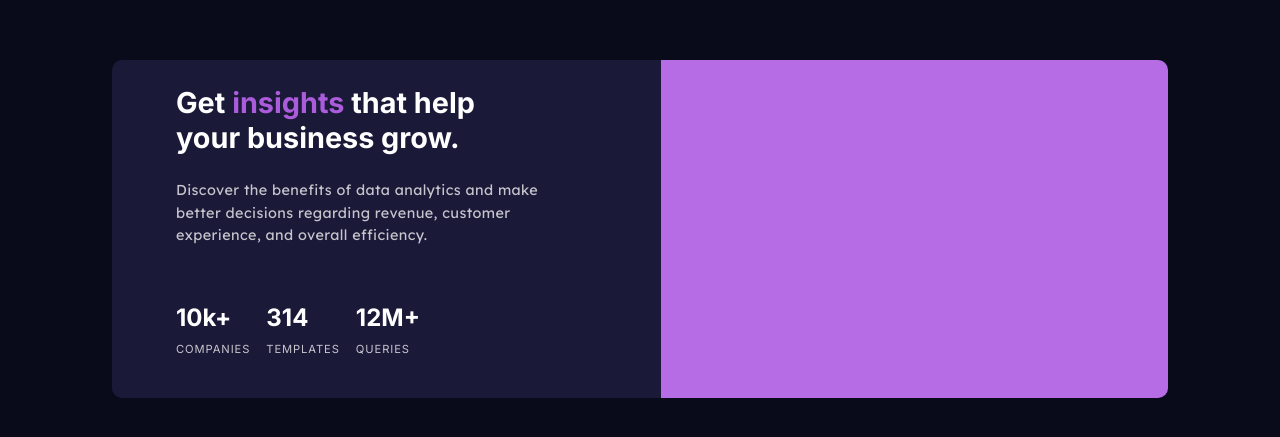
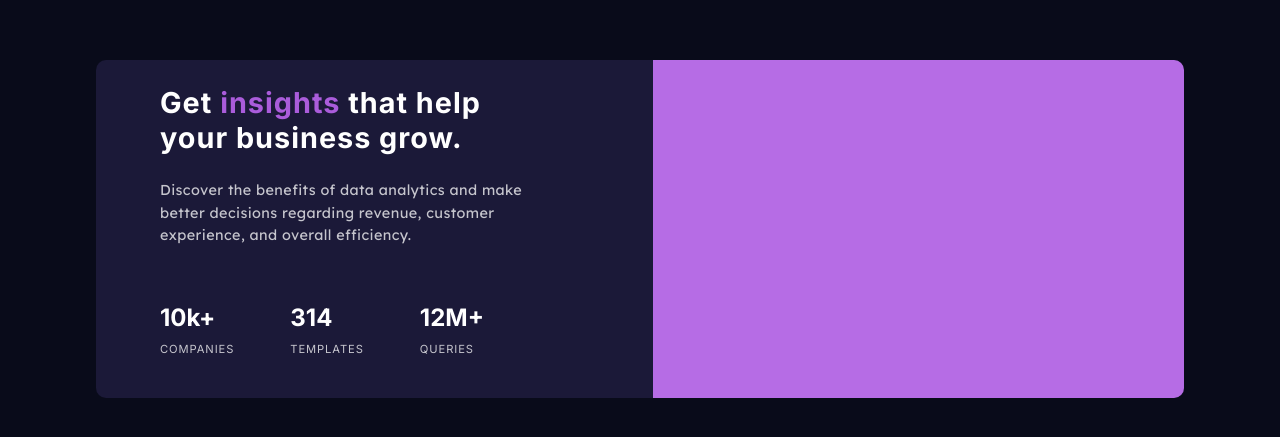
Before and after one commit to philjacks/stats-preview-component, a website: page index.html in a window 1280 px wide. Shown: the part 171-608 px from the top of the page. Drawn offline with Linux system fonts and the light colour scheme.

Commit message:
styles complete & responsive

```diff
--- a/css/styles.css
+++ b/css/styles.css
@@ -89,10 +89,10 @@ p {
   display: none;
 }
 
-@media screen and (min-width: 1070px) {
+@media screen and (min-width: 1100px) {
   .container {
     flex-direction: row;
-    width: 66rem;
+    width: 68rem;
     min-height: 45%;
   }
   .text {
@@ -101,6 +101,7 @@ p {
   }
   h1 {
     margin: 0 6rem 1.5rem 0;
+    letter-spacing: 1px;
   }
   p {
     width: 80%;
@@ -112,6 +113,7 @@ p {
   }
   .stat-box {
     padding-left: 0;
+    margin-right: 2.5rem;
   }
   .mob-img-div {
     display: none;
```
